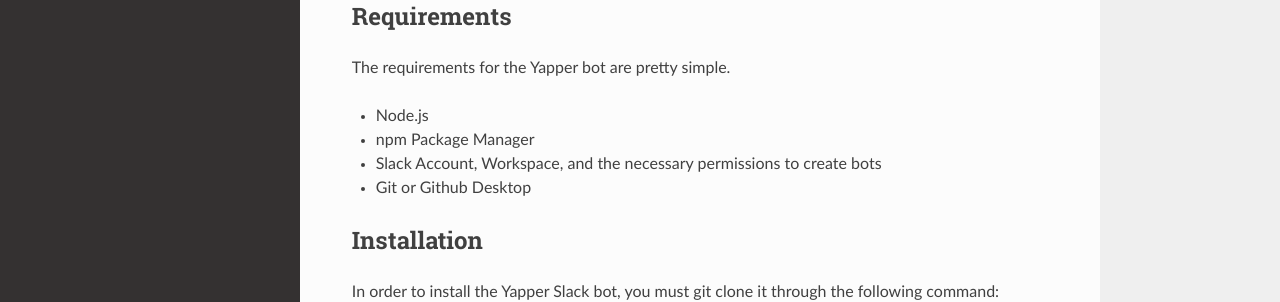
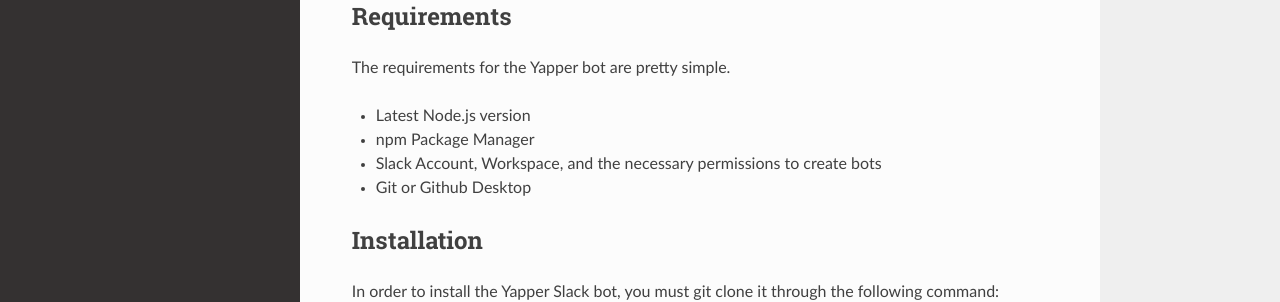
Before and after one commit to kashsuks/yapper, an MkDocs documentation site: the page built from src_docs/index.md, in a window 1280 px wide and 900 px high. Shown: the part 336-638 px from the top of the window. Built offline with MkDocs 1.6.1, drawn with Linux system fonts in a browser that asks for light colours; nearby versions of some CDN libraries.

```diff
--- a/docs/index.html
+++ b/docs/index.html
@@ -99,7 +99,7 @@
 <h2 id="requirements">Requirements</h2>
 <p>The requirements for the Yapper bot are pretty simple.</p>
 <ul>
-<li>Node.js</li>
+<li>Latest Node.js version</li>
 <li>npm Package Manager</li>
 <li>Slack Account, Workspace, and the necessary permissions to create bots</li>
 <li>Git or Github Desktop</li>
--- a/src_docs/index.md
+++ b/src_docs/index.md
@@ -11,7 +11,7 @@
 
 The requirements for the Yapper bot are pretty simple.
 
-- Node.js
+- Latest Node.js version
 - npm Package Manager
 - Slack Account, Workspace, and the necessary permissions to create bots
 - Git or Github Desktop
```
Also changed, not shown: other parts of docs/index.html (+1 -1 lines), docs/search/search_index.json (+1 -1 lines), 1 other file.
